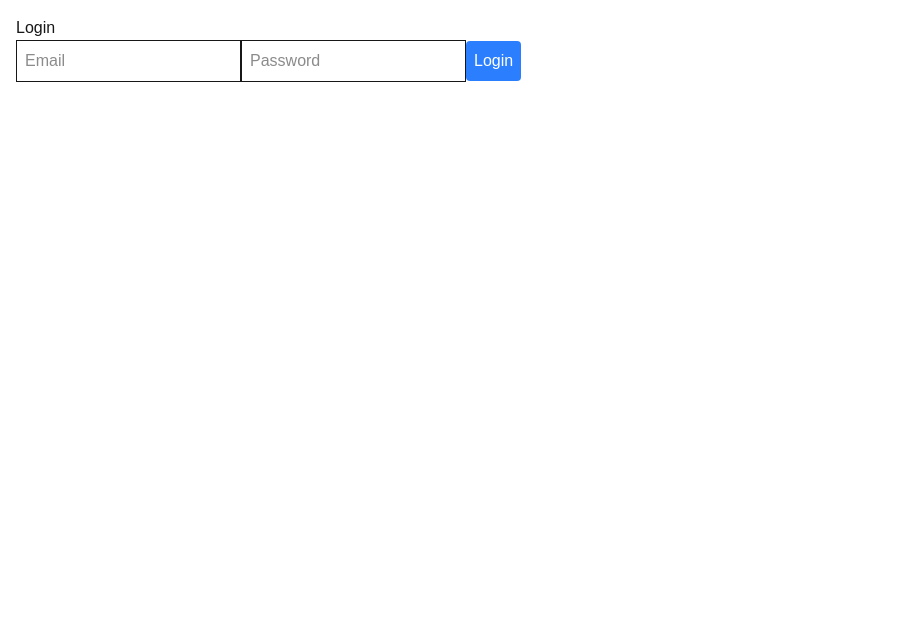
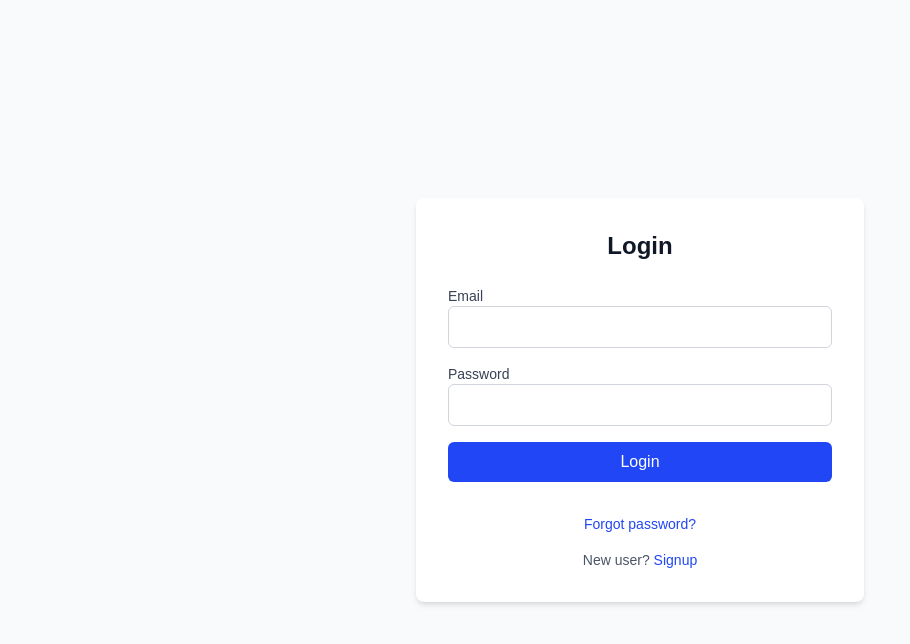
Before and after one commit to surajsatyarthi/exportimport, a Next.js app: page /login in a window 1280 px wide. Shown: the top 644 px of the page, without its empty margins (0-910 px from the left). Built offline with nearby package versions, Linux system fonts and the light colour scheme.

Commit message:
Refine login page with enhanced UI/UX

```diff
--- a/pages/login.js
+++ b/pages/login.js
@@ -1,27 +1,45 @@
-import { useState } from 'react'
-import { supabase } from '../lib/supabaseClient'
-import { useRouter } from 'next/router'
+import { useState } from 'react';
+import { supabase } from '../lib/supabaseClient';
+import { useRouter } from 'next/router';
 
 export default function Login() {
-  const [email, setEmail] = useState('')
-  const [password, setPassword] = useState('')
-  const router = useRouter()
+  const [email, setEmail] = useState('');
+  const [password, setPassword] = useState('');
+  const [loading, setLoading] = useState(false);
+  const [error, setError] = useState(null);
+  const router = useRouter();
 
-  const handleLogin = async () => {
-    const { error } = await supabase.auth.signInWithPassword({ email, password })
-    if (error) alert(error.message)
-    else {
-      alert('Logged in! Redirecting to dashboard...')
-      router.push('/') // Redirect to home or dashboard
-    }
-  }
+  const handleLogin = async (e) => {
+    e.preventDefault();
+    setLoading(true);
+    setError(null);
+    const { data, error: authError } = await supabase.auth.signInWithPassword({ email, password });
+    setLoading(false);
+    if (authError) setError(authError.message);
+    else router.push('/');
+  };
 
   return (
-    <div className="container mx-auto p-4">
-      <h1>Login</h1>
-      <input type="email" placeholder="Email" value={email} onChange={(e) => setEmail(e.target.value)} className="border p-2 mb-2" />
-      <input type="password" placeholder="Password" value={password} onChange={(e) => setPassword(e.target.value)} className="border p-2 mb-2" />
-      <button onClick={handleLogin} className="bg-blue-500 text-white p-2 rounded">Login</button>
+    <div className="min-h-screen flex items-center justify-center bg-gray-50 dark:bg-gray-900 transition-colors duration-200">
+      <div className="w-full max-w-md p-8 bg-white dark:bg-gray-800 rounded-lg shadow-md">
+        <h1 className="text-2xl font-bold text-center mb-6 text-gray-900 dark:text-white">Login</h1>
+        {error && <p className="text-red-500 mb-4 text-center" role="alert" aria-live="polite">{error}</p>}
+        <form onSubmit={handleLogin} aria-label="Login Form" className="space-y-4">
+          <div>
+            <label htmlFor="email" className="block text-sm font-medium text-gray-700 dark:text-gray-300">Email</label>
+            <input id="email" type="email" value={email} onChange={(e) => setEmail(e.target.value)} className="w-full p-2 border border-gray-300 dark:border-gray-600 rounded-md focus:ring-2 focus:ring-[#2046f5] focus:border-transparent" required aria-required="true" />
+          </div>
+          <div>
+            <label htmlFor="password" className="block text-sm font-medium text-gray-700 dark:text-gray-300">Password</label>
+            <input id="password" type="password" value={password} onChange={(e) => setPassword(e.target.value)} className="w-full p-2 border border-gray-300 dark:border-gray-600 rounded-md focus:ring-2 focus:ring-[#2046f5] focus:border-transparent" required aria-required="true" />
+          </div>
+          <button type="submit" disabled={loading} className="w-full p-2 bg-[#2046f5] text-white rounded-md hover:bg-[#1a3cd1] focus:outline-none focus:ring-2 focus:ring-[#2046f5] focus:ring-opacity-50 transition-all duration-200" aria-label="Login Button">
+            {loading ? 'Logging in...' : 'Login'}
+          </button>
+          <p className="text-center mt-4 text-sm text-gray-600 dark:text-gray-400"><a href="/forgot-password" className="text-[#2046f5] hover:underline">Forgot password?</a></p>
+          <p className="text-center text-sm text-gray-600 dark:text-gray-400">New user? <a href="/signup" className="text-[#2046f5] hover:underline">Signup</a></p>
+        </form>
+      </div>
     </div>
-  )
+  );
 }
```
